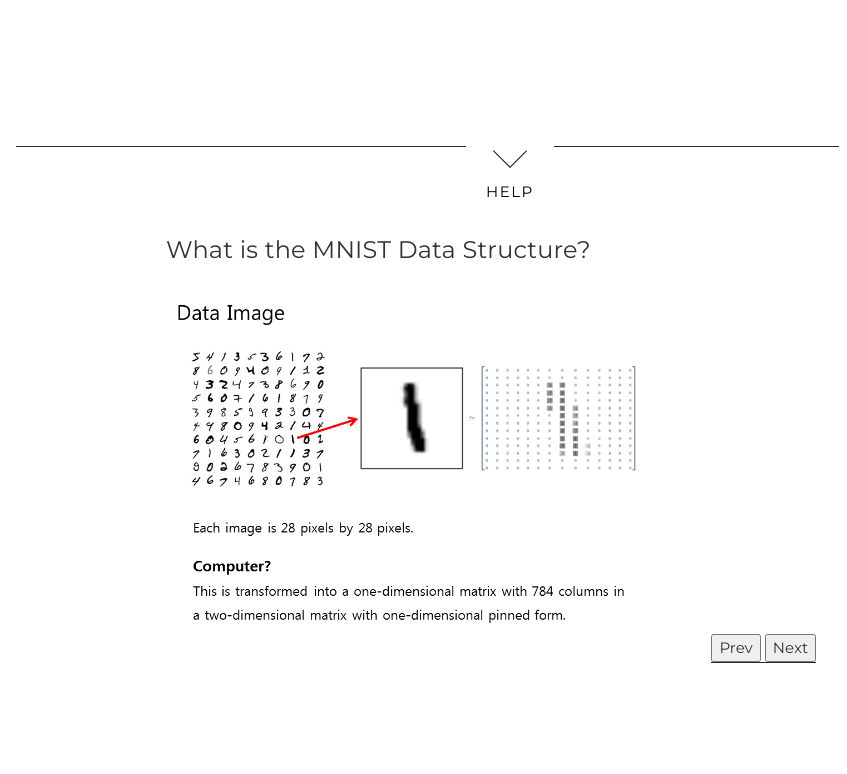
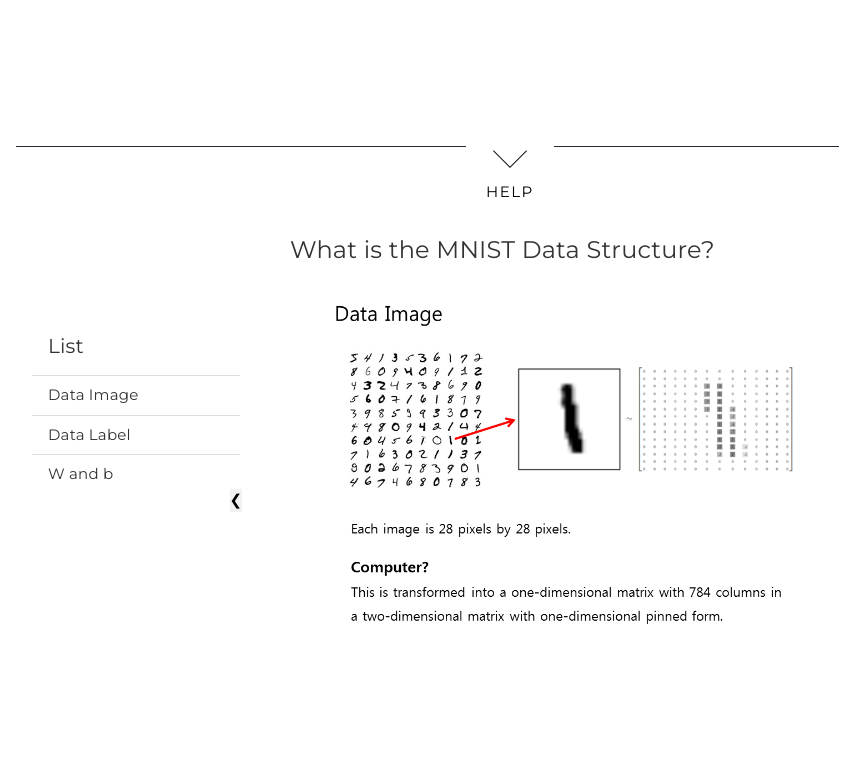
Before and after one commit to yhi00240/practice, a Django app: page /1/data/ in a window 1280 px wide. Shown: the part 534-1308 px from the top of the page, without its empty margins (249-1096 px from the left). Before the commit the page ends 1197 px from the top, so only its background shows below. Run offline with Django 3.2, Linux system fonts and the light colour scheme; some libraries are stand-ins or nearby versions.

Commit message:
Add clickable list for help

```diff
--- a/practice/static/practice/css/base.css
+++ b/practice/static/practice/css/base.css
@@ -144,17 +144,17 @@ li {
 /*------------ Slide show ------------*/
 body .slideshow {
   position : relative;
-  width : 800px;
+  width : 600px;
   height : 400px;
   background-color : #ffffff;
-  overflow : auto;
+  overflow : none;
+  margin-left : 200px;
 }
 
 body .slideshow img {
   position : absolute;
   margin : auto;
   top : 0;
-  left : 0;
   right : 0;
   bottom : 0;
   display : none;
@@ -166,10 +166,6 @@ body .help {
 
 body .main {
   padding-bottom : 100px;
-}
-
-body .help-title {
-  margin-left : 200px;
 }
 
 body .row {
@@ -335,7 +331,7 @@ body #section02 {
 }
 
 body #section02 h3 {
-  margin-left : 150px;
+  margin-left : 250px;
 }
 
 body #section01 a {
--- a/practice/templates/practice/data.html
+++ b/practice/templates/practice/data.html
@@ -8,21 +8,35 @@
   <br>
   <h4>Training Image&Lable</h4>
   <button onclick="loadData()" class="w3-btn w3-dark-gray">Load data</button>
+
 </div>
 <p><a href="#section02"><span></span>HELP</a></p>
 {% endblock content %}
 
 {% block help %}
+<div class="w3-cell-row">
+  <div class="w3-container w3-cell w3-left" style="margin-right:-300px">
+    <br><br><br><br>
+    <ul class="w3-ul">
+      <li><h4>List</h4></li>
+      <li><span onClick="getIndex(0)">Data Image</span></li>
+      <li><span onClick="getIndex(2)">Data Label</span></li>
+      <li><span onClick="getIndex(3)">W and b</span></li>
+    </ul>
+  </div>
+  <div class="w3-container w3-cell">
     <h3>What is the MNIST Data Structure?</h3>
     <div class="slideshow">
       <img src="{% static 'practice/images/ppt/data (1).png' %}" width="auto" height="400" alt="first image">
       <img src="{% static 'practice/images/ppt/data (2).png' %}" width="auto" height="400" alt="second image">
       <img src="{% static 'practice/images/ppt/data (3).png' %}" width="auto" height="400" alt="third image">
       <img src="{% static 'practice/images/ppt/data (4).png' %}" width="auto" height="400" alt="fourth image">
-  <p style="position:absolute;bottom:0;right:0;">
-    <button id="prevSlide">Prev</button>
-    <button id="nextSlide">Next</button>
-  </p>
+    </div>
+    <div class="w3-display-middle" style="width:70%">
+      <div class="w3-btn-floating w3-display-left w3-light-gray" style="margin-left:90px" onclick="getPrev()">&#10094;</div>
+      <div class="w3-btn-floating w3-display-right w3-light-gray" onclick="getNext()">&#10095;</div>
+    </div>
+  </div>
 </div>
 {% endblock help %}
 
@@ -63,8 +77,6 @@
   $(document).ready(function () {
     interval = setInterval(getFirst, 2000);// milliseconds
     getNext();
-    $('#nextSlide').on('click', getNext);
-    $('#prevSlide').on('click', getPrev);
   });
 
   function getFirst() {
@@ -91,5 +103,12 @@
       $next.css('z-index', 1);
     });
   }
+
+  function getIndex(index) {
+    var $curr = $('.slideshow img:visible'),
+        $next = $('.slideshow img:eq('+index+')');
+    if($curr[0]!=$next[0])
+      transition($curr, $next);
+  }
 </script>
 {% endblock scripts %}
```
Also changed, not shown: practice/templates/practice/algorithm.html (+25 -4 lines), practice/templates/practice/training/training.html (+25 -4 lines). Lines whose indentation alone changed are shown as unchanged.
